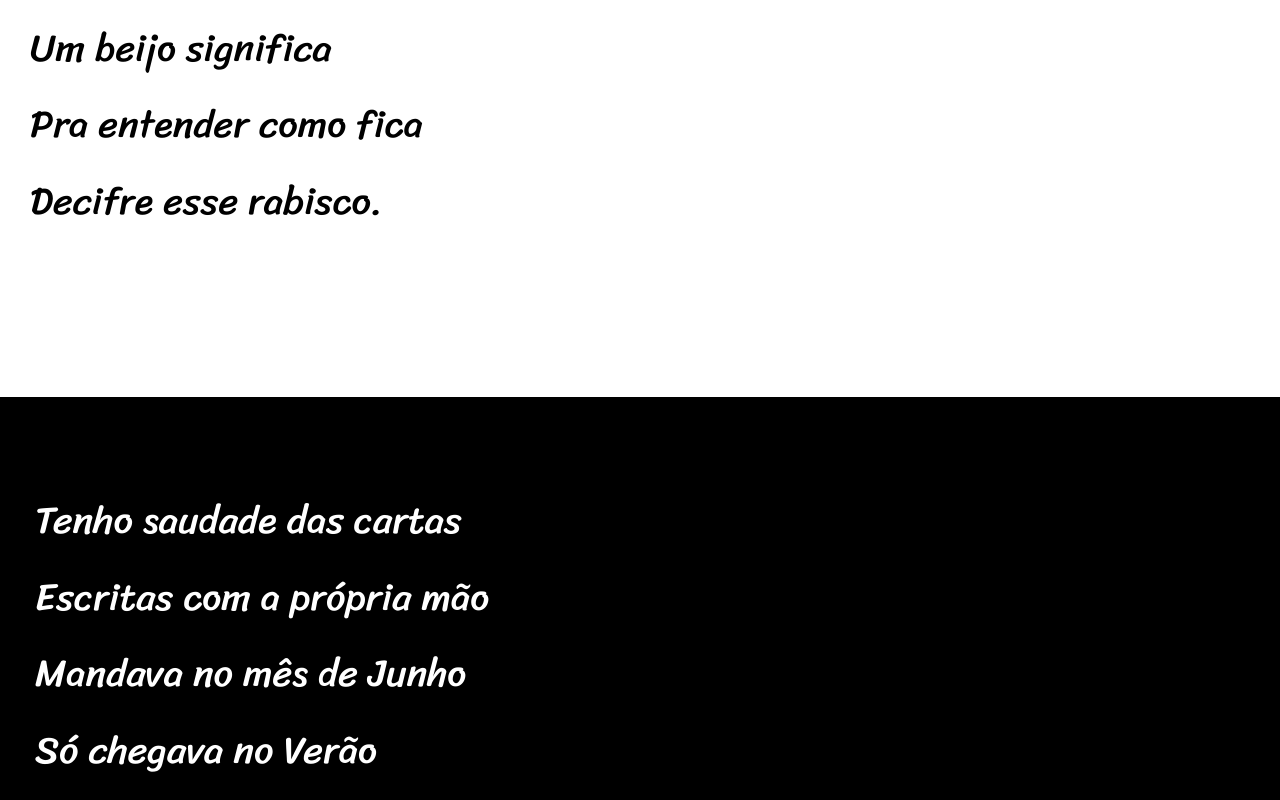
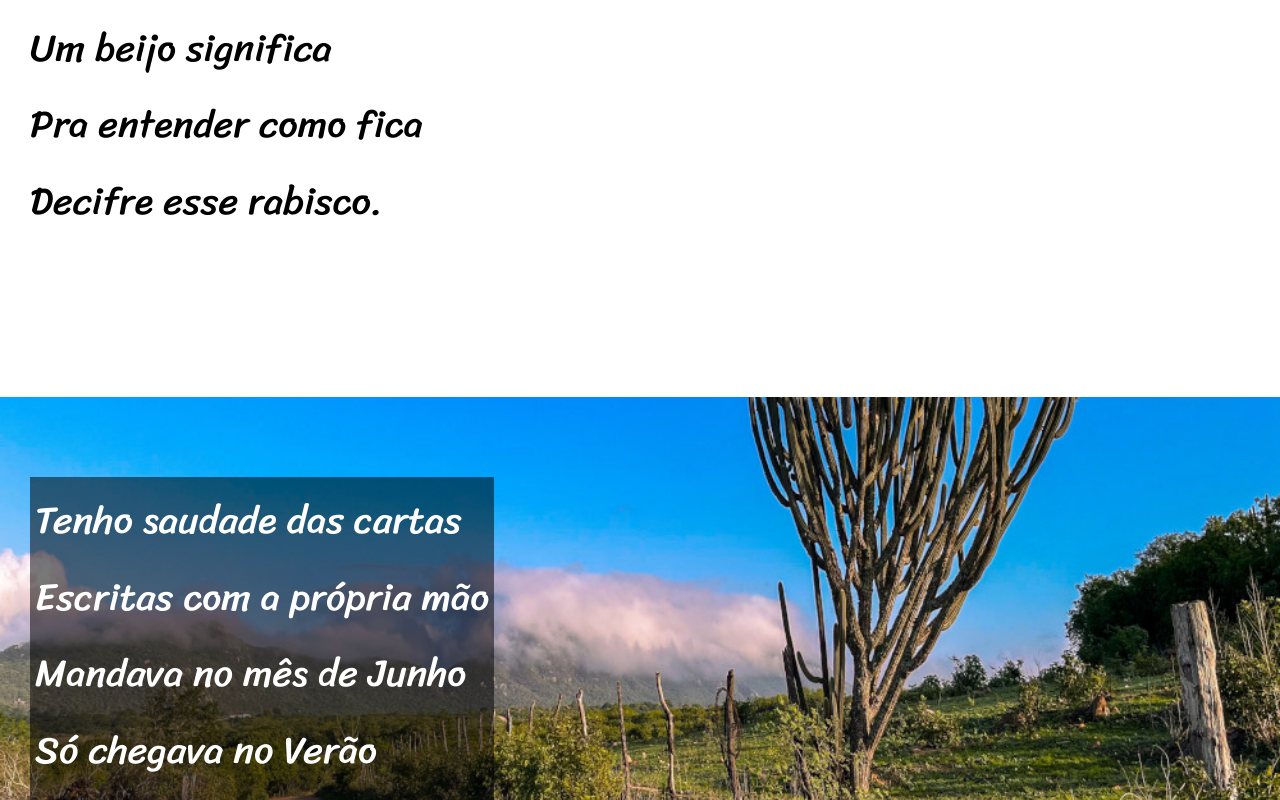
Before and after one commit to MateusOliveira-jesus/Projeto-Cordel, a plain HTML site: page index.html in a window 1280 px wide. Shown: the part 2721-3521 px from the top of the page. Drawn offline with Linux system fonts and the light colour scheme.

Commit message:
atualização3.0

```diff
--- a/estilos/style.css
+++ b/estilos/style.css
@@ -76,13 +76,13 @@ section.imagem >p{
 
 }
 section#img01{
-    background: black url(imagens/fundo-livro.jpg) right bottom no-repeat fixed ;
+    background: black url(../imagens/fundo-livro.jpg) right bottom no-repeat fixed ;
     background-size: 100%;
 }
 section#img02{
 
-      background: black url(imagens/fundo-mandacaru.jpg) right bottom no-repeat fixed ;
-      background-size: 100%;
+      background: black url(../imagens/fundo-mandacaru.jpg) right bottom no-repeat fixed ;
+      background-size: cover;
 }
 
 footer{
```
